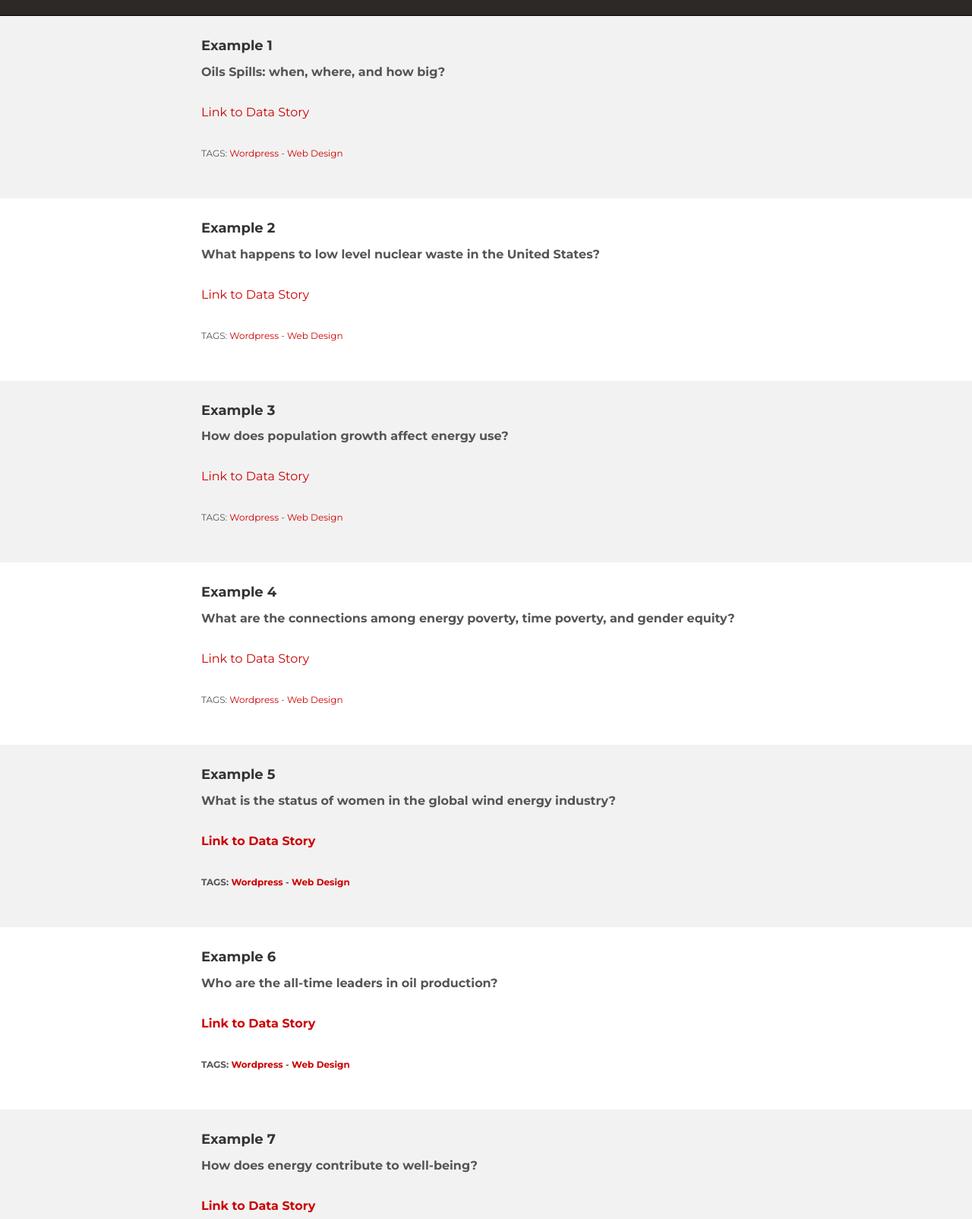
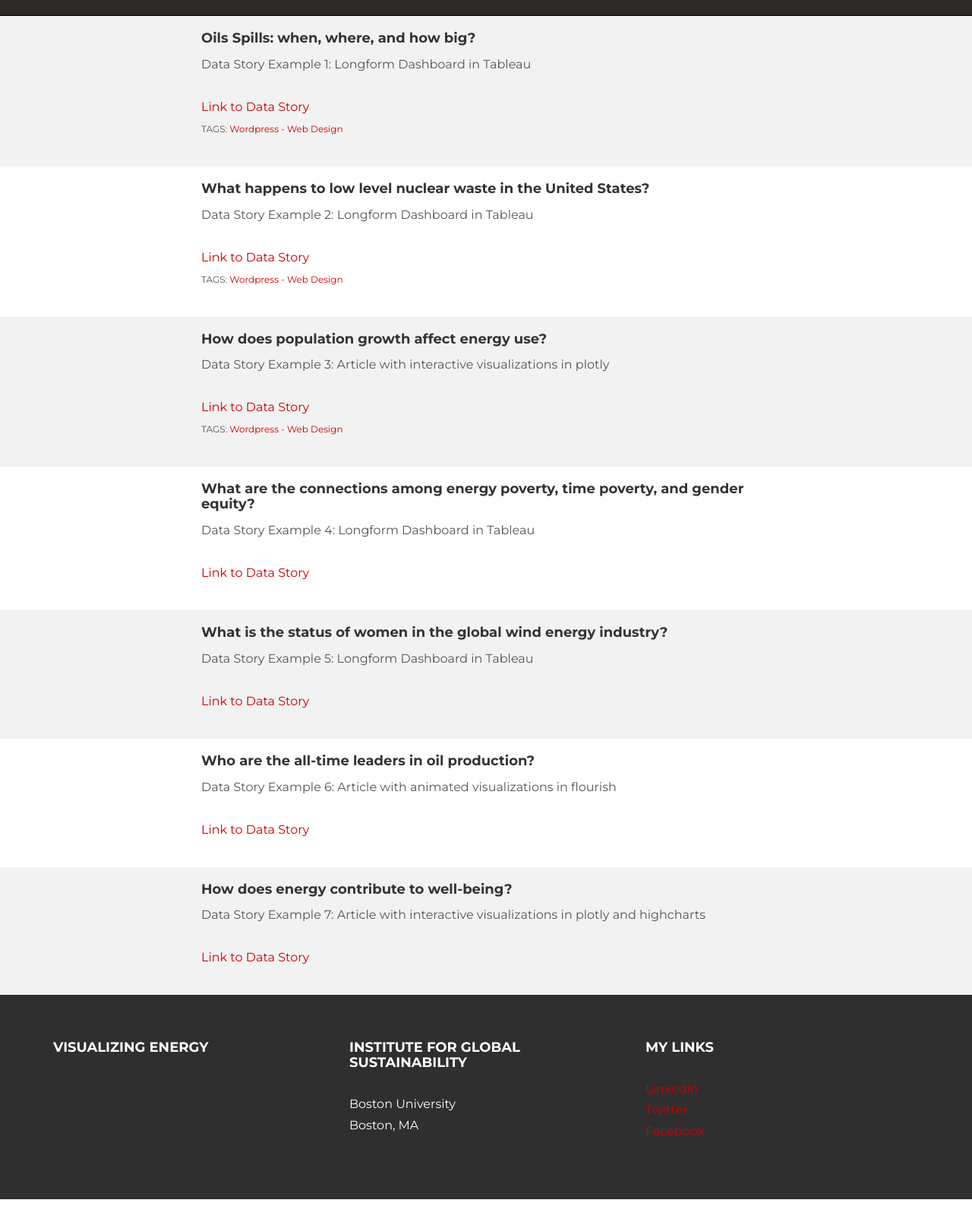
Before and after one commit to visualizingenergy/visualizingenergy.github.io, a plain HTML site: page blog.html in a window 1280 px wide. Shown: the part 100-1704 px from the top of the page at 76% size. After the commit the page ends 1678 px from the top, so only its background shows below. Drawn offline with nearby package versions, Linux system fonts and the light colour scheme.

Commit message:
datastory page update

```diff
--- a/assets/css/main.css
+++ b/assets/css/main.css
@@ -169,14 +169,14 @@ a:after {
 /* +++++ Color Wraps / Blog Page +++++ */
 
 #grey {
-	padding-top: 20px;
-	padding-bottom: 20px;
+	padding-top: 10px;
+	padding-bottom: 10px;
 	background-color: #f2f2f2;
 }
 
 #white {
-	padding-top: 20px;
-	padding-bottom: 20px;
+	padding-top: 10px;
+	padding-bottom: 10px;
 	background-color: #ffffff;
 }
 
--- a/blog.html
+++ b/blog.html
@@ -53,15 +53,23 @@
 	<!-- +++++ First Post +++++ -->
 	<div id="grey">
 	    <div class="container">
+
+
+
 			<div class="row">
+
 				<div class="col-lg-8 col-lg-offset-2">
-					<!-- <p><img src="assets/img/user.png" width="50px" height="50px"> <ba>Stanley Stinson</ba></p> -->
+          <!-- <div class="col-lg-4">
+            <p><img src="assets/img/portfolio/longform.png" width="200px" height="200px"></p>
+          </div> -->
 					<!-- <p><bd>January 18, 2014</bd></p> -->
-					<h4>Example 1</h4>
-					<p><b>Oils Spills: when, where, and how big?</b>  </p>
+					<h4>Oils Spills: when, where, and how big?</h4>
+					<p>Data Story Example 1: Longform Dashboard in Tableau
+            <br><br>
 					<!-- <p>Lee and Ditko conceived the character as an orphan being raised by his Aunt May and Uncle Ben, and as a teenager, having to deal with the normal struggles of adolescence in addition to those of a costumed crimefighter.</p> -->
-					<p><a href="example1.html">Link to Data Story</a></p>
-          <p><bt>TAGS: <a href="#">Wordpress</a> - <a href="#">Web Design</a></bt></p>
+					<a href="example1.html">Link to Data Story</a>
+          <br>
+          <bt>TAGS: <a href="#">Wordpress</a> - <a href="#">Web Design</a></bt></p>
 				</div>
 
 			</div><!-- /row -->
@@ -72,13 +80,17 @@
 	    <div class="container">
 			<div class="row">
 				<div class="col-lg-8 col-lg-offset-2">
+          <!-- <div class="col-lg-4">
+            <p><img src="assets/img/user.png" width="200px" height="200px"></p>
+          </div> -->
 					<!-- <p><img src="assets/img/user.png" width="50px" height="50px"> <ba>Stanley Stinson</ba></p> -->
 					<!-- <p><bd>January 18, 2014</bd></p> -->
-					<h4>Example 2</h4>
-					<p><b>What happens to low level nuclear waste in the United States?</b>  </p>
-					<!-- <p>Lee and Ditko conceived the character as an orphan being raised by his Aunt May and Uncle Ben, and as a teenager, having to deal with the normal struggles of adolescence in addition to those of a costumed crimefighter.</p> -->
-					<p><a href="example2.html">Link to Data Story</a></p>
-          <p><bt>TAGS: <a href="#">Wordpress</a> - <a href="#">Web Design</a></bt></p>
+					<h4>What happens to low level nuclear waste in the United States?</h4>
+					<p>Data Story Example 2: Longform Dashboard in Tableau
+            <br><br>
+					<a href="example2.html">Link to Data Story</a>
+            <br>
+          <bt>TAGS: <a href="#">Wordpress</a> - <a href="#">Web Design</a></bt></p>
 				</div>
 
 			</div><!-- /row -->
@@ -90,11 +102,13 @@
         <div class="col-lg-8 col-lg-offset-2">
           <!-- <p><img src="assets/img/user.png" width="50px" height="50px"> <ba>Stanley Stinson</ba></p> -->
           <!-- <p><bd>January 18, 2014</bd></p> -->
-          <h4>Example 3</h4>
-          <p><b>How does population growth affect energy use?</b>  </p>
+          <h4>How does population growth affect energy use?</h4>
+          <p>Data Story Example 3: Article with interactive visualizations in plotly
+            <br><br>
           <!-- <p>Lee and Ditko conceived the character as an orphan being raised by his Aunt May and Uncle Ben, and as a teenager, having to deal with the normal struggles of adolescence in addition to those of a costumed crimefighter.</p> -->
-          <p><a href="example3.html">Link to Data Story</a></p>
-          <p><bt>TAGS: <a href="#">Wordpress</a> - <a href="#">Web Design</a></bt></p>
+          <a href="example3.html">Link to Data Story</a>
+          <br>
+          <bt>TAGS: <a href="#">Wordpress</a> - <a href="#">Web Design</a></bt></p>
         </div>
 
       </div><!-- /row -->
@@ -107,11 +121,12 @@
         <div class="col-lg-8 col-lg-offset-2">
           <!-- <p><img src="assets/img/user.png" width="50px" height="50px"> <ba>Stanley Stinson</ba></p> -->
           <!-- <p><bd>January 18, 2014</bd></p> -->
-          <h4>Example 4</h4>
-          <p><b>What are the connections among energy poverty, time poverty, and gender equity?</b>  </p>
+          <h4>What are the connections among energy poverty, time poverty, and gender equity?</h4>
+          <p>Data Story Example 4: Longform Dashboard in Tableau
+          <br>
+          <br>
           <!-- <p>Lee and Ditko conceived the character as an orphan being raised by his Aunt May and Uncle Ben, and as a teenager, having to deal with the normal struggles of adolescence in addition to those of a costumed crimefighter.</p> -->
-          <p><a href="example4.html">Link to Data Story</a></p>
-          <p><bt>TAGS: <a href="#">Wordpress</a> - <a href="#">Web Design</a></bt></p>
+          <a href="example4.html">Link to Data Story</a></p>
         </div>
 
       </div><!-- /row -->
@@ -123,11 +138,10 @@
         <div class="col-lg-8 col-lg-offset-2">
           <!-- <p><img src="assets/img/user.png" width="50px" height="50px"> <ba>Stanley Stinson</ba></p> -->
           <!-- <p><bd>January 18, 2014</bd></p> -->
-          <h4>Example 5</h4>
-          <p><b><b> What is the status of women in the global wind energy industry? </b></p>
-          <!-- <p>Lee and Ditko conceived the character as an orphan being raised by his Aunt May and Uncle Ben, and as a teenager, having to deal with the normal struggles of adolescence in addition to those of a costumed crimefighter.</p> -->
-          <p><a href="example5.html">Link to Data Story</a></p>
-          <p><bt>TAGS: <a href="#">Wordpress</a> - <a href="#">Web Design</a></bt></p>
+          <h4>What is the status of women in the global wind energy industry? </h4>
+          <p>Data Story Example 5: Longform Dashboard in Tableau
+          <br><br>
+          <a href="example5.html">Link to Data Story</a></p>
         </div>
 
       </div><!-- /row -->
@@ -140,11 +154,10 @@
         <div class="col-lg-8 col-lg-offset-2">
           <!-- <p><img src="assets/img/user.png" width="50px" height="50px"> <ba>Stanley Stinson</ba></p> -->
           <!-- <p><bd>January 18, 2014</bd></p> -->
-          <h4>Example 6</h4>
-          <p><b>Who are the all-time leaders in oil production?</b>  </p>
-          <!-- <p>Lee and Ditko conceived the character as an orphan being raised by his Aunt May and Uncle Ben, and as a teenager, having to deal with the normal struggles of adolescence in addition to those of a costumed crimefighter.</p> -->
-          <p><a href="example6.html">Link to Data Story</a></p>
-          <p><bt>TAGS: <a href="#">Wordpress</a> - <a href="#">Web Design</a></bt></p>
+          <h4>Who are the all-time leaders in oil production?</h4>
+          <p>Data Story Example 6: Article with animated visualizations in flourish
+          <br><br>
+          <a href="example6.html">Link to Data Story</a></p>
         </div>
 
       </div><!-- /row -->
@@ -156,11 +169,12 @@
         <div class="col-lg-8 col-lg-offset-2">
           <!-- <p><img src="assets/img/user.png" width="50px" height="50px"> <ba>Stanley Stinson</ba></p> -->
           <!-- <p><bd>January 18, 2014</bd></p> -->
-          <h4>Example 7</h4>
-          <p><b>How does energy contribute to well-being?</b>  </p>
+          <h4>How does energy contribute to well-being?</h4>
+          <p>Data Story Example 7: Article with interactive visualizations in plotly and highcharts
+            <br>
+            <br>
           <!-- <p>Lee and Ditko conceived the character as an orphan being raised by his Aunt May and Uncle Ben, and as a teenager, having to deal with the normal struggles of adolescence in addition to those of a costumed crimefighter.</p> -->
-          <p><a href="example7-1.html">Link to Data Story</a></p>
-          <p><bt>TAGS: <a href="#">Wordpress</a> - <a href="#">Web Design</a></bt></p>
+          <a href="example7-1.html">Link to Data Story</a></p>
         </div>
 
       </div><!-- /row -->
```
Also changed, not shown: example7-1.html (+15 -5 lines), 3 other files.
